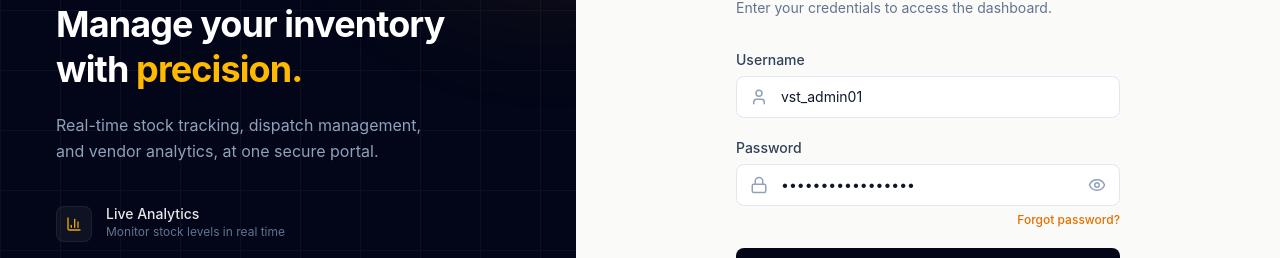
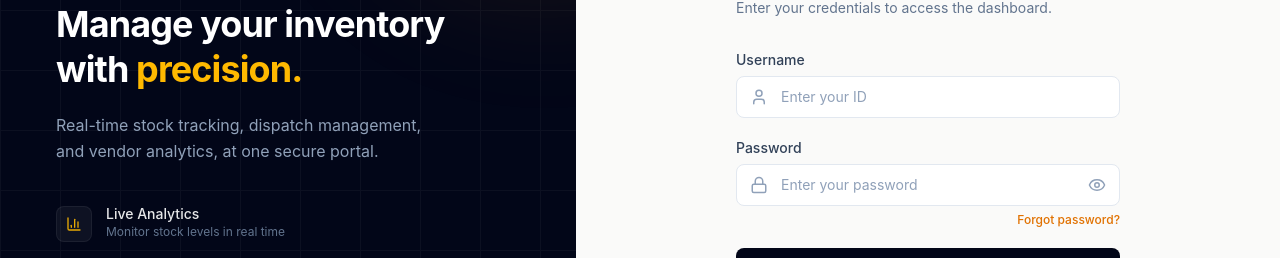
Before and after one commit to priyanshudubey/vst-web, a React (Vite) app: page / in a window 1280 px wide. Shown: the part 230-488 px from the top of the page. Built offline with nearby package versions, Linux system fonts and the light colour scheme.

Commit message:
updating axios base url

```diff
--- a/src/pages/Login.jsx
+++ b/src/pages/Login.jsx
@@ -18,8 +18,8 @@ import api from "../api/axios";
 import logo from "../assets/logo.jpg";
 
 const Login = () => {
-  const [username, setUsername] = useState("vst_admin01");
-  const [password, setPassword] = useState("Into@Inventory#42");
+  const [username, setUsername] = useState("");
+  const [password, setPassword] = useState("");
 
   const [showPassword, setShowPassword] = useState(false);
   const [loading, setLoading] = useState(false);
```
